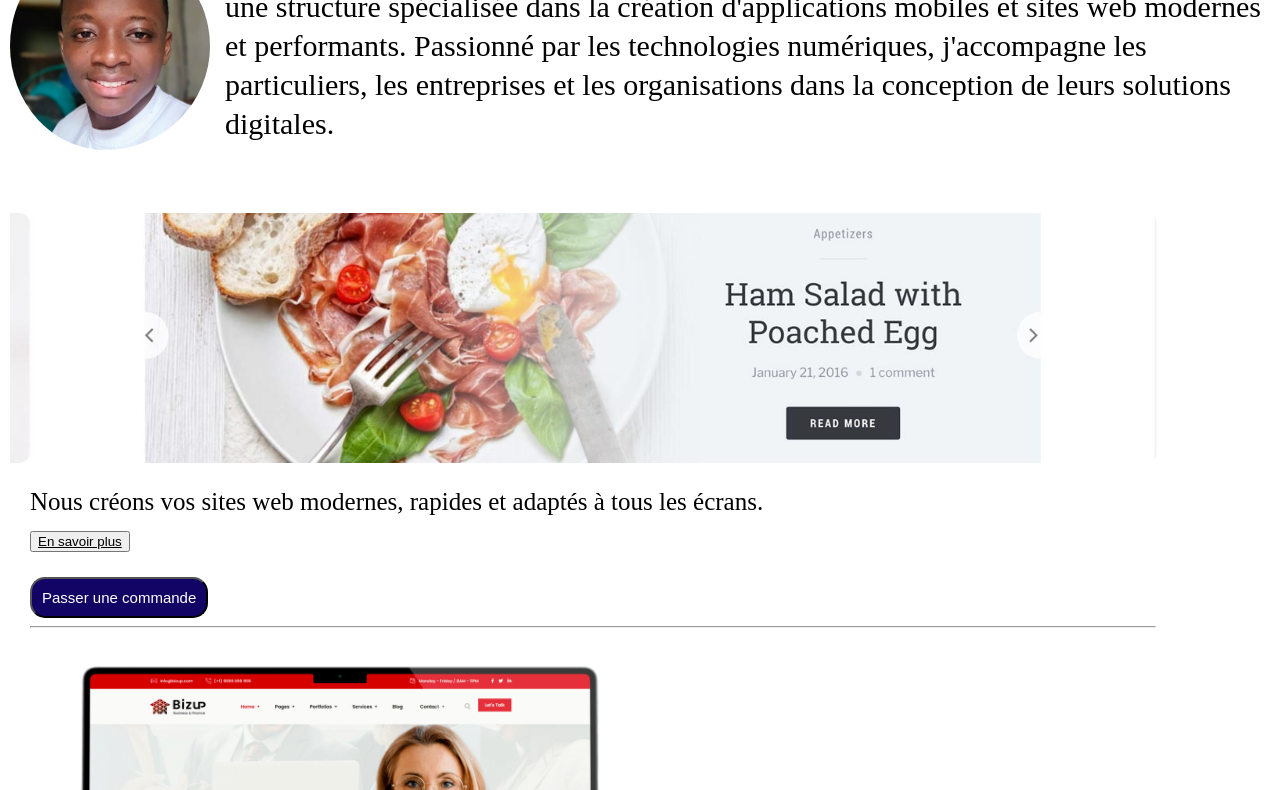
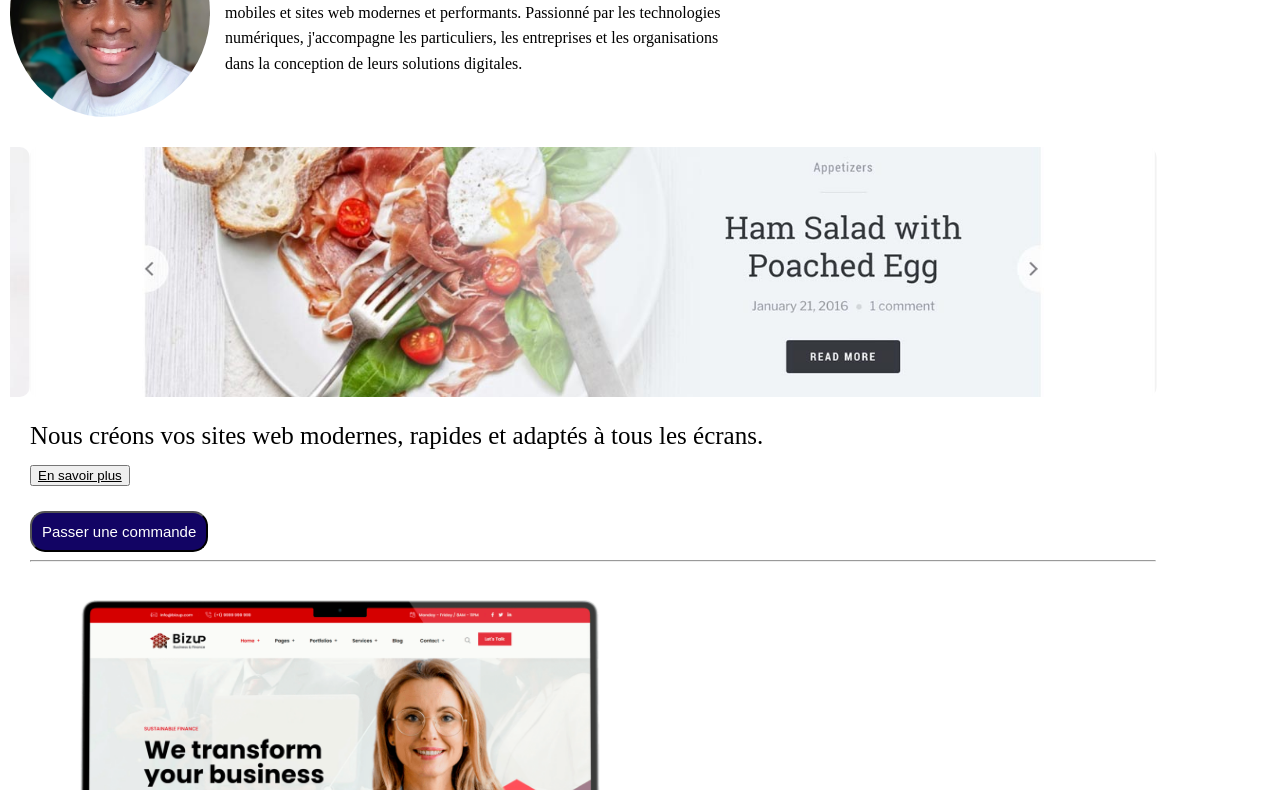
Before and after one commit to idridinho/mon-site, a plain HTML site: page index.html in a window 1280 px wide. Shown: the part 239-1029 px from the top of the page. Drawn offline with Linux system fonts and the light colour scheme.

Commit message:
modification

```diff
--- a/style.css
+++ b/style.css
@@ -127,8 +127,8 @@ body {
     padding-left: 10px;
 }
 .texte{
-    font-size: clamp(5px, 3.5vw, 30px);
+    /* font-size: clamp(5px, 3.5vw, 30px); */
     margin: 10px;
-
-    line-height: 1.3;
+    max-width: 500px;
+    line-height: 1.6;
 }
```
